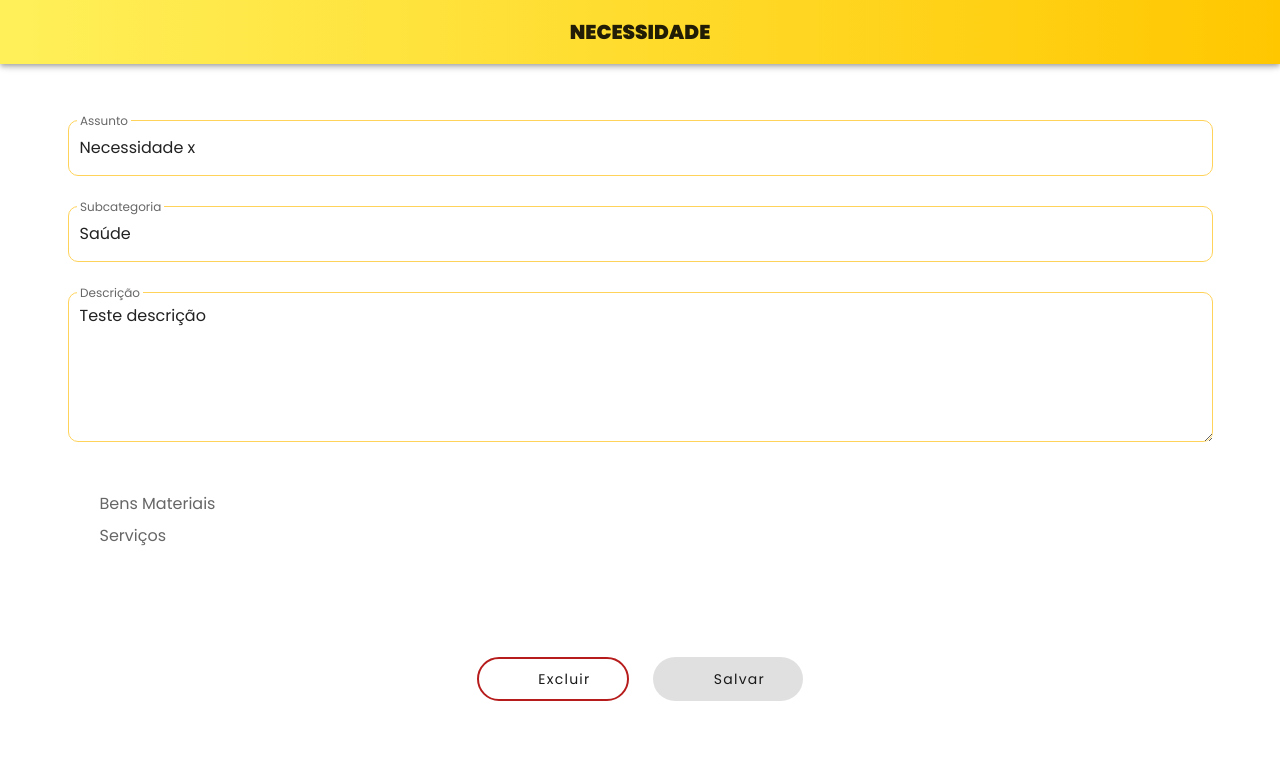
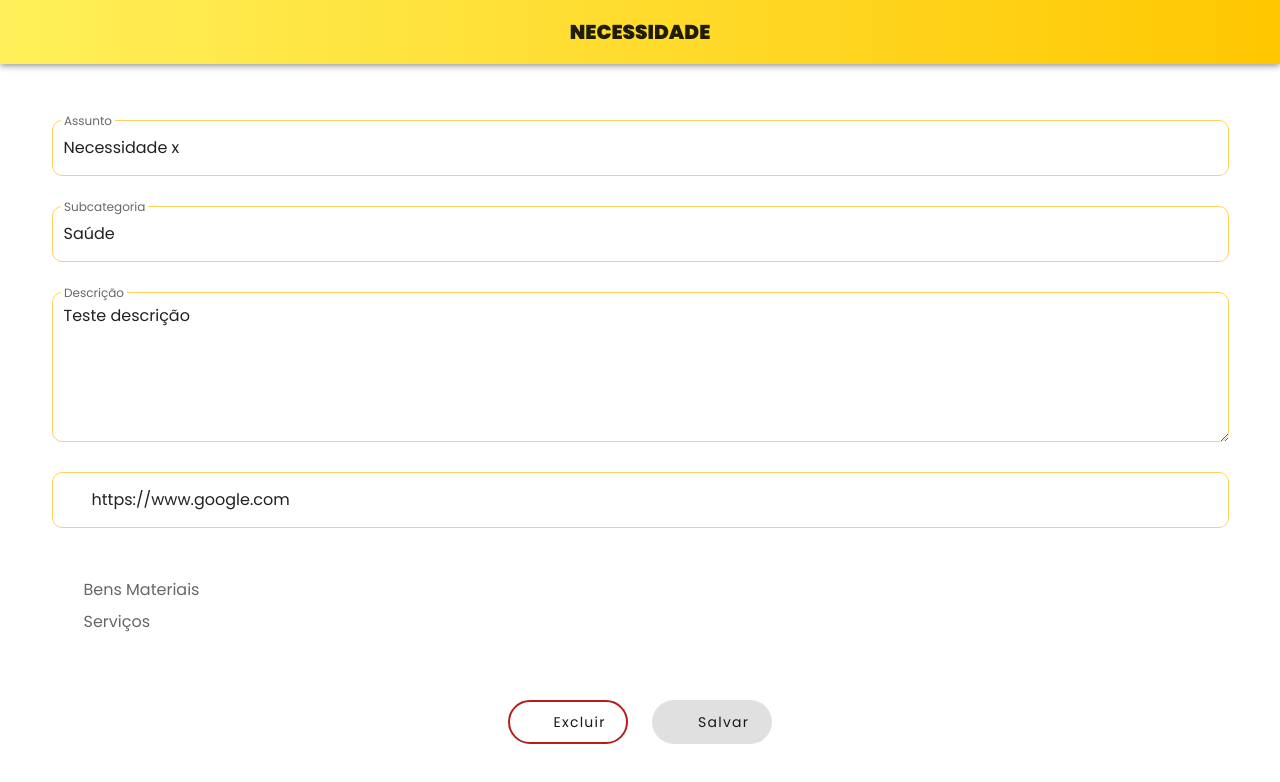
Before and after one commit to bvinicius/adote-um-amanha-frontend, a Vue app: page /#/necessity/1/edit in a window 1280 px wide. Shown: the top 782 px of the page. Built offline with nearby package versions, Linux system fonts and the light colour scheme; the HTML template or start-up script is replaced by a standard one.

Commit message:
WIP - edição da necessidade

```diff
--- a/src/modules/institution/views/EditNecessity.vue
+++ b/src/modules/institution/views/EditNecessity.vue
@@ -1,5 +1,9 @@
 <template>
-  <v-container class="px-8 d-flex align-start" v-if="newNecessity" fill-height>
+  <v-container
+    class="px-8 px-sm-4 d-flex align-start"
+    v-if="newNecessity"
+    fill-height
+  >
     <v-container class="px-0">
       <v-form v-model="isFormValid">
         <v-row class="mt-8">
@@ -27,6 +31,13 @@
           ></TextArea>
         </v-row>
         <v-row>
+          <Input
+            prepend-inner-icon="mdi-link"
+            placeholder="URL"
+            v-model="newNecessity.url"
+          />
+        </v-row>
+        <v-row>
           <v-radio-group v-model="newNecessity.category">
             <v-radio
               v-for="category of allCategories"
@@ -43,7 +54,7 @@
       <v-row class="justify-center">
         <Button
           title="Excluir"
-          class="mr-6"
+          class="button--edit mr-6"
           color="error"
           outlined
           prependIcon="mdi-delete"
@@ -53,6 +64,7 @@
           color="primary"
           :disabled="!isSaveButtonDisabled"
           prependIcon="mdi-content-save"
+          class="button--edit"
         />
       </v-row>
     </v-container>
@@ -89,7 +101,7 @@ export default Vue.extend({
       createdDate: new Date(),
       category: Category.service,
       subcategory: Subcategory.health,
-      url: "google.com",
+      url: "https://www.google.com",
       description: "Teste descrição",
     },
     newNecessity: null,
@@ -134,4 +146,8 @@ export default Vue.extend({
 Button;
 </script>
 
-<style></style>
+<style scoped>
+.button--edit {
+  max-width: 120px;
+}
+</style>
```
